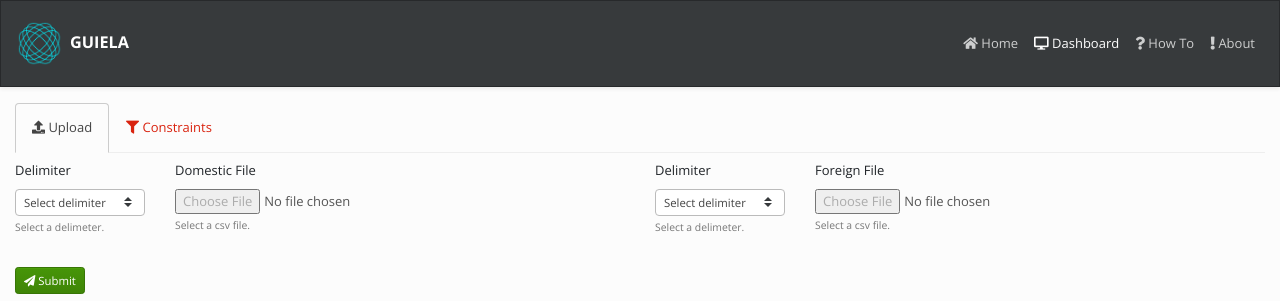
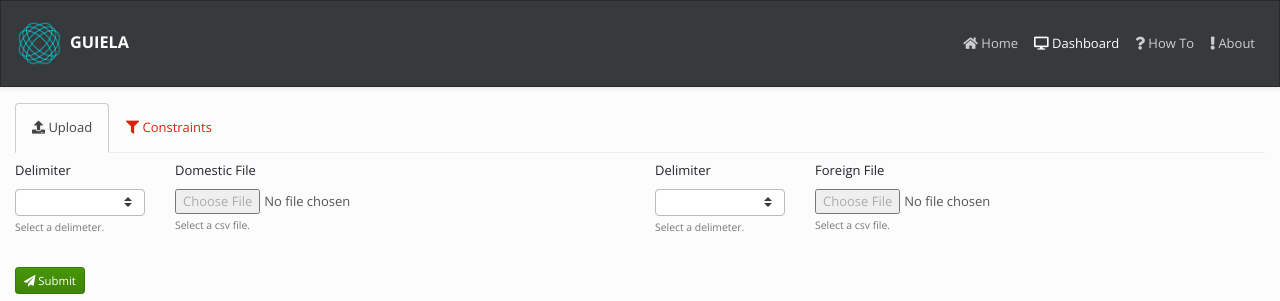
Before and after one commit to guiela/guiela-ui, a Vue app: page /dashboard in a window 1280 px wide. Shown: the top 301 px of the page. Built offline with nearby package versions, Linux system fonts and the light colour scheme; what @ckeditor/ckeditor5-vue would draw is missing.

Commit message:
Merge delimiter with file input.

```diff
--- a/src/components/DelimiterInput.vue
+++ /dev/null
@@ -1,32 +0,0 @@
-<template>
-  <div class="form-group">
-		<label :for="label+'Delimiter'">Delimiter</label>
-		<select @change="handleChange" class="custom-select custom-select-sm" :id="label+'Delimiter'">
-			<option selected>Select delimiter</option>
-			<option value=";">Semicolon ( ; )</option>
-			<option value=",">Comma ( , )</option>
-		</select>
-		<small id="fileHelp" class="form-text text-muted">
-			Select a delimeter.
-		</small>
-	</div>
-</template>
-
-<script>
-	export default {
-		name: 'delimiter-input',
-		props: ['label'],
-		methods: {
-			handleChange(event) {
-				var value = event.target.value || event.dataTransfer.value;
-				// if (! file.length ) return;
-
-				this.$emit(this.label + '-delimiter-selected', value[0])
-			}
-		}
-	}
-</script>
-
-<style>
-
-</style>
--- a/src/components/FileInput.vue
+++ b/src/components/FileInput.vue
@@ -1,9 +1,26 @@
 <template>
+	<div class="row">
+		<div class="col-md-3">
+			<div class="form-group">
+				<label :for="label+'Delimiter'">Delimiter</label>
+				<select v-model="delimiter" @change="$emit(name.toLowerCase()  + '-delimiter-selected', delimiter)" class="custom-select custom-select-sm">
+					<option selected>Select delimiter</option>
+					<option value=";">Semicolon ( ; )</option>
+					<option value=",">Comma ( , )</option>
+				</select>
+				<small id="fileHelp" class="form-text text-muted">
+					Select a delimeter.
+				</small>
+			</div>
+		</div>
+		<div class="col-md-8">
 			<div class="form-group">
 				<label for="exampleInputEmail1" v-text="label"></label>
 				<input :disabled="checkDelimiter" type="file" @change="handleChange" :class="inputClasses" id="exampleInputEmail1" aria-describedby="emailHelp">
 				<div v-if="error" class="invalid-feedback" v-text="error"></div>
 				<small v-else id="emailHelp" class="form-text text-muted">Select a csv file.</small>
+			</div>
+		</div>
 	</div>
 </template>
 
@@ -13,11 +30,12 @@
 	export default {
 		name: 'file-input',
 
-		props: ['label', 'delimiter', 'name'],
+		props: ['label', 'name'],
 
 		data() {
 			return {
-				error: null
+				error: null,
+				delimiter: null
 			}
 		},
 
--- a/src/views/Dashboard.vue
+++ b/src/views/Dashboard.vue
@@ -24,36 +24,21 @@
 							<div class="tab-pane fade show active" id="home">
 								<div class="row">
 									<div class="col-md-6">
-										<div class="row">
-											<div class="col-md-3">
-												<delimiter-input @domestic-delimiter-selected="onDomesticDelimiter" label="domestic"/>
-											</div>
-											<div class="col-md-8">
 										<file-input
+											@domestic-delimiter-selected="onDomesticDelimiter"
 											@fileSelected="onDomesticFileSelected"
 											@file-error="this.onFileError"
-													:delimiter="form.delimiter.domestic"
 											label="Domestic File"
 											name="Domestic" />
 									</div>
-										</div>
-									</div>
 
 									<div class="col-md-6">
-										<div class="row">
-											<div class="col-md-3">
-												<delimiter-input @foreign-delimiter-selected="onForeignDelimiter" label="foreign"/>
-											</div>
-
-											<div class="col-md-8">
 										<file-input
+											@foreign-delimiter-selected="onForeignDelimiter"
 											@fileSelected="onForeignFileSelected"
 											@file-error="this.onFileError"
-													:delimiter="form.delimiter.foreign"
 											label="Foreign File"
 											name="Foreign" />
-											</div>
-										</div>
 									</div>
 								</div>
 							</div>
@@ -121,7 +106,6 @@
 	// @ is an alias to /src
 	import FileInput from '@/components/FileInput.vue'
 	import DataDisplay from '@/components/DataDisplay.vue'
-	import DelimiterInput from '@/components/DelimiterInput.vue'
 	import { mapGetters, mapActions } from 'vuex'
 	import axios from 'axios'
 
@@ -149,9 +133,7 @@
 			// Import DomesticFileInput component.
 			FileInput,
 			// Import DataDisplay component.
-			DataDisplay,
-			// Import DelimiterInput component.
-			DelimiterInput
+			DataDisplay
 		},
 
 		methods: {
```
Lines whose indentation alone changed are shown as unchanged.
